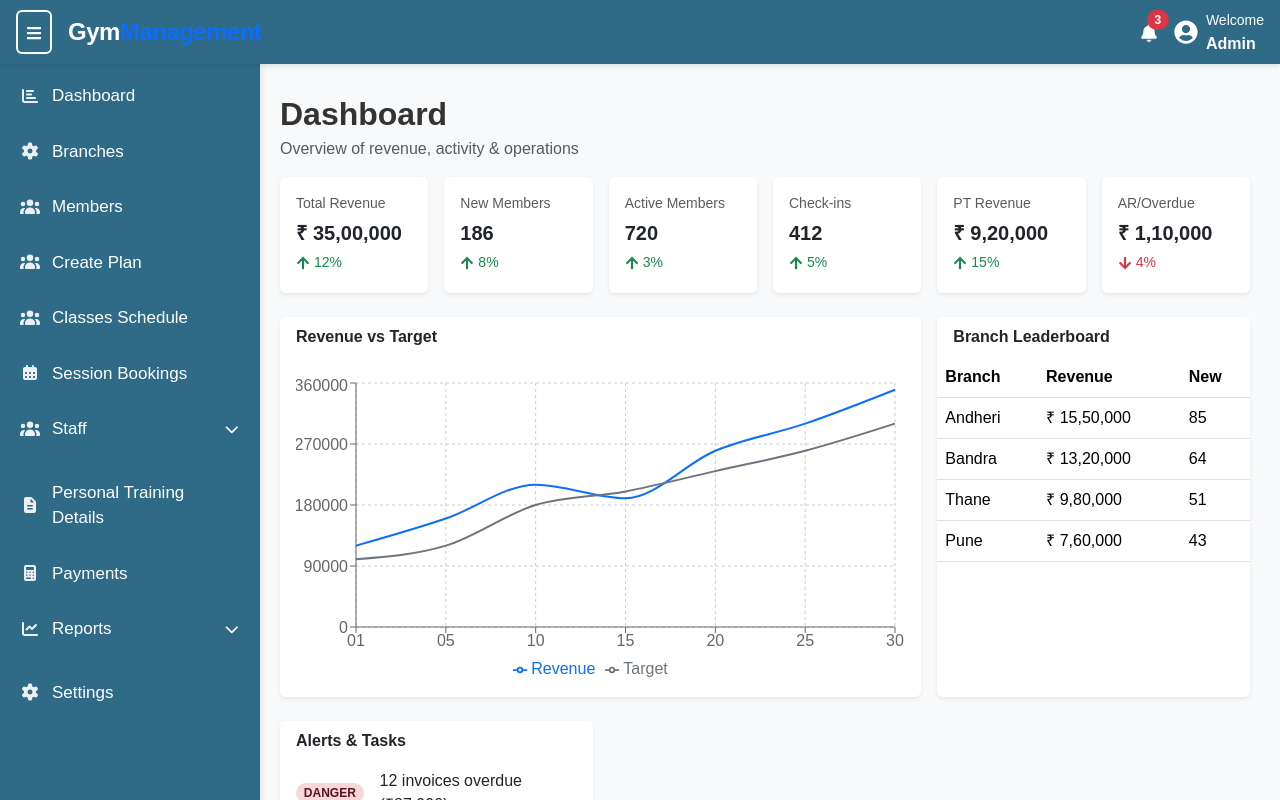
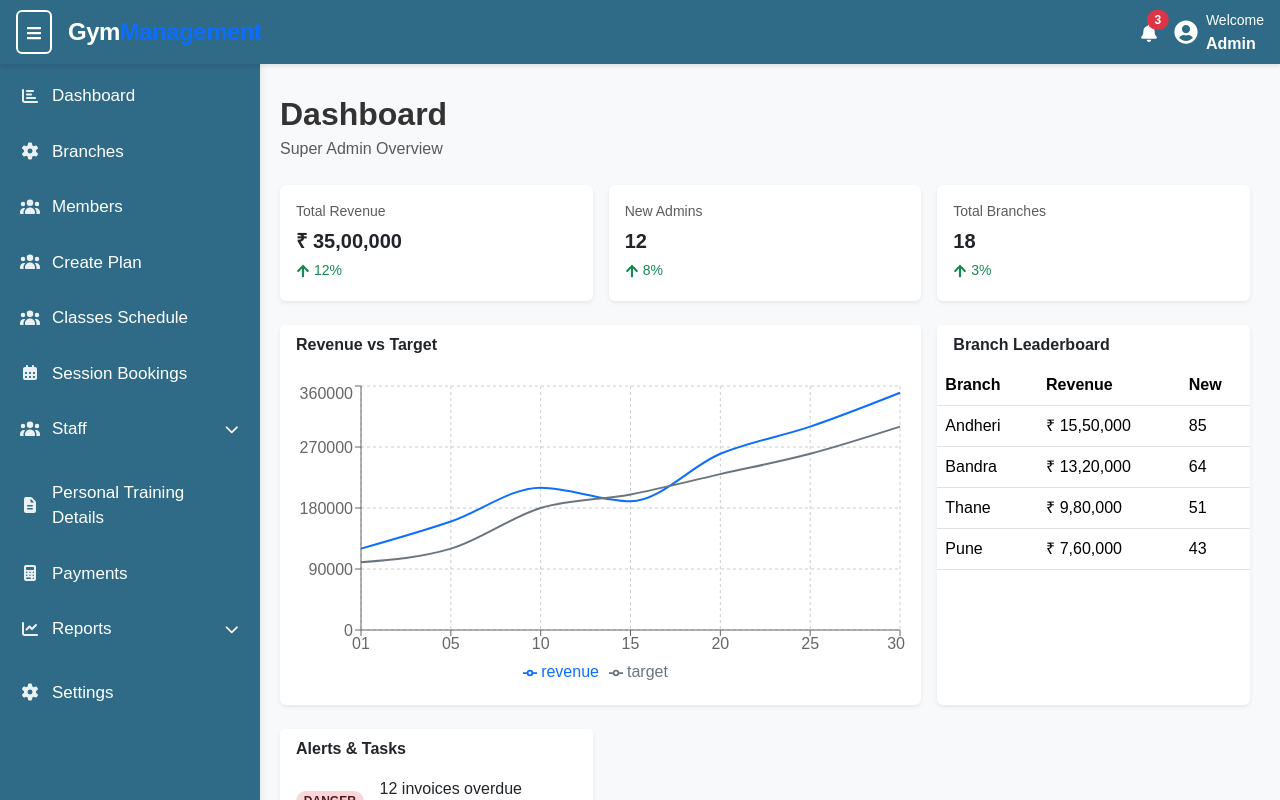
Before and after one commit to shrikantsullere/gym-frontend, a React (Vite) app: page /superadmin/dashboard in a window 1280 px wide. Shown: the top 800 px of the page. Built offline with nearby package versions, Linux system fonts and the light colour scheme.

Commit message:
changes in deshboard

```diff
--- a/src/Dashboard/SuperAdmin/SuperAdminDashbaord.jsx
+++ b/src/Dashboard/SuperAdmin/SuperAdminDashbaord.jsx
@@ -1,4 +1,4 @@
-import React, { useMemo } from "react";
+import React from "react";
 import {
   LineChart,
   Line,
@@ -9,26 +9,17 @@ import {
   ResponsiveContainer,
   Legend,
 } from "recharts";
-import { FaArrowUp, FaArrowDown, FaBell, FaPlus, FaReceipt, FaCreditCard, FaBullhorn } from "react-icons/fa";
-
-// Super Admin → Dashboard (Home)
-// Matches your wireframe exactly:
-// - KPI cards (6)
-// - Row 2: Revenue vs Target (line) + Branch Leaderboard
-// - Row 3: Attendance Heatmap + Alerts & Tasks
-// - Row 4: Quick Actions
+import { FaArrowUp, FaArrowDown } from "react-icons/fa";
 
 export default function DashboardHomePage() {
-  // ------- Mock Data -------
+  // ----------- UPDATED KPIs (3 Only) -----------
   const kpis = [
     { title: "Total Revenue", value: 3500000, delta: +12 },
-    { title: "New Members", value: 186, delta: +8 },
-    { title: "Active Members", value: 720, delta: +3 },
-    { title: "Check-ins", value: 412, delta: +5 },
-    { title: "PT Revenue", value: 920000, delta: +15 },
-    { title: "AR/Overdue", value: 110000, delta: -4 },
+    { title: "New Admins", value: 12, delta: +8 },
+    { title: "Total Branches", value: 18, delta: +3 },
   ];
 
+  // ----------- Revenue Chart -----------
   const revenueData = [
     { d: "01", revenue: 120000, target: 100000 },
     { d: "05", revenue: 160000, target: 120000 },
@@ -39,6 +30,7 @@ export default function DashboardHomePage() {
     { d: "30", revenue: 350000, target: 300000 },
   ];
 
+  // ----------- Branch Leaderboard -----------
   const leaderboard = [
     { branch: "Andheri", revenue: 1550000, newMembers: 85 },
     { branch: "Bandra", revenue: 1320000, newMembers: 64 },
@@ -46,14 +38,7 @@ export default function DashboardHomePage() {
     { branch: "Pune", revenue: 760000, newMembers: 43 },
   ];
 
-  const heatDays = ["Mon", "Tue", "Wed", "Thu", "Fri", "Sat", "Sun"];
-  const heatHours = ["06", "07", "08", "09", "10", "11", "12", "13", "14", "15", "16", "17"];
-  const heatmap = useMemo(() => {
-    const seed = 11; let x = seed;
-    const rnd = () => (x = (x * 9301 + 49297) % 233280) / 233280;
-    return heatDays.map(() => heatHours.map(() => Math.floor(rnd() * 40)));
-  }, []);
-
+  // ----------- Alerts -----------
   const alerts = [
     { type: "danger", text: "12 invoices overdue (₹87,990)" },
     { type: "success", text: "Razorpay webhook verified" },
@@ -62,28 +47,35 @@ export default function DashboardHomePage() {
   ];
 
   return (
-    <div className="">
-      {/* Heading */}
-      <div className="d-flex align-items-center justify-content-between mb-3">
-        <div>
-          <h2 className="fw-bold mb-1">Dashboard</h2>
-          <div className="text-muted">Overview of revenue, activity & operations</div>
-        </div>
-        {/* <button className="btn btn-outline-secondary">
-          <FaBell className="me-2"/>Alerts
-        </button> */}
+    <div>
+      {/* Page Header */}
+      <div className="mb-4">
+        <h2 className="fw-bold mb-1">Dashboard</h2>
+        <div className="text-muted">Super Admin Overview</div>
       </div>
 
-      {/* KPI row (6) */}
+      {/* KPI ROW (3 Cards Only Now) */}
       <div className="row g-3 mb-4">
         {kpis.map((k, i) => (
-          <div className="col-6 col-lg-2" key={i}>
-            <div className="card border-0 shadow-sm h-100">
+          <div className="col-6 col-md-4" key={i}>
+            <div className="card shadow-sm border-0 h-100">
               <div className="card-body">
                 <div className="text-muted small">{k.title}</div>
-                <div className="fs-5 fw-semibold mt-1">{k.title.includes("Rev") || k.title.includes("AR") ? fmtINR(k.value) : k.value}</div>
-                <div className={`small mt-1 d-inline-flex align-items-center ${k.delta >= 0 ? "text-success" : "text-danger"}`}>
-                  {k.delta >= 0 ? <FaArrowUp className="me-1"/> : <FaArrowDown className="me-1"/>}
+
+                <div className="fs-5 fw-semibold mt-1">
+                  {k.title.includes("Revenue") ? fmtINR(k.value) : k.value}
+                </div>
+
+                <div
+                  className={`small mt-1 d-inline-flex align-items-center ${
+                    k.delta >= 0 ? "text-success" : "text-danger"
+                  }`}
+                >
+                  {k.delta >= 0 ? (
+                    <FaArrowUp className="me-1" />
+                  ) : (
+                    <FaArrowDown className="me-1" />
+                  )}
                   {Math.abs(k.delta)}%
                 </div>
               </div>
@@ -92,30 +84,48 @@ export default function DashboardHomePage() {
         ))}
       </div>
 
-      {/* Row 2: Revenue vs Target + Branch Leaderboard */}
+      {/* Revenue + Leaderboard */}
       <div className="row g-3 mb-4">
+        {/* Chart */}
         <div className="col-12 col-lg-8">
           <div className="card border-0 shadow-sm h-100">
-            <div className="card-header bg-white border-0 fw-semibold">Revenue vs Target</div>
+            <div className="card-header bg-white border-0 fw-semibold">
+              Revenue vs Target
+            </div>
             <div className="card-body" style={{ height: 340 }}>
               <ResponsiveContainer width="100%" height="100%">
-                <LineChart data={revenueData} margin={{ top: 10, right: 10, left: 0, bottom: 0 }}>
+                <LineChart data={revenueData}>
                   <CartesianGrid strokeDasharray="3 3" />
                   <XAxis dataKey="d" />
                   <YAxis />
-                  <Tooltip formatter={(v) => (typeof v === 'number' ? fmtINR(v) : v)} />
-                  <Legend/>
-                  <Line type="monotone" dataKey="revenue" stroke="#0d6efd" strokeWidth={2} dot={false} name="Revenue" />
-                  <Line type="monotone" dataKey="target" stroke="#6c757d" strokeWidth={2} dot={false} name="Target" />
+                  <Tooltip formatter={(v) => fmtINR(v)} />
+                  <Legend />
+                  <Line
+                    type="monotone"
+                    dataKey="revenue"
+                    stroke="#0d6efd"
+                    strokeWidth={2}
+                    dot={false}
+                  />
+                  <Line
+                    type="monotone"
+                    dataKey="target"
+                    stroke="#6c757d"
+                    strokeWidth={2}
+                    dot={false}
+                  />
                 </LineChart>
               </ResponsiveContainer>
             </div>
           </div>
         </div>
 
+        {/* Leaderboard */}
         <div className="col-12 col-lg-4">
           <div className="card border-0 shadow-sm h-100">
-            <div className="card-header bg-white border-0 fw-semibold">Branch Leaderboard</div>
+            <div className="card-header bg-white border-0 fw-semibold">
+              Branch Leaderboard
+            </div>
             <div className="table-responsive">
               <table className="table table-hover align-middle mb-0">
                 <thead className="bg-light">
@@ -140,41 +150,35 @@ export default function DashboardHomePage() {
         </div>
       </div>
 
-      {/* Row 3: Attendance Heatmap + Alerts & Tasks */}
-      <div className="row g-3 mb-4">
-
-
+      {/* Alerts */}
+      <div className="row g-3">
         <div className="col-12 col-lg-4">
           <div className="card border-0 shadow-sm h-100">
-            <div className="card-header bg-white border-0 fw-semibold">Alerts & Tasks</div>
+            <div className="card-header bg-white border-0 fw-semibold">
+              Alerts & Tasks
+            </div>
             <div className="list-group list-group-flush">
               {alerts.map((a, i) => (
-                <div key={i} className={`list-group-item d-flex align-items-center`}>
-                  <span className={`badge rounded-pill me-3 ${badgeTone(a.type)}`}>{a.type.toUpperCase()}</span>
-                  <span>{a.text}</span>
+                <div
+                  key={i}
+                  className="list-group-item d-flex align-items-center"
+                >
+                  <span className={`badge rounded-pill me-3 ${badgeTone(a.type)}`}>
+                    {a.type.toUpperCase()}
+                  </span>
+                  {a.text}
                 </div>
               ))}
             </div>
           </div>
         </div>
       </div>
-
-
     </div>
   );
 }
 
-function QA({ icon, text }) {
-  return (
-    <button className="btn btn-light border d-flex align-items-center justify-content-between px-3 py-3">
-      <span className="fw-medium">{text}</span>
-      <span className="opacity-75">{icon}</span>
-    </button>
-  );
-}
-
+// -------- Helpers --------
 function fmtINR(n) {
-  if (typeof n !== "number") return n;
   return "₹ " + n.toLocaleString("en-IN");
 }
 
```
Also changed, not shown: src/Dashboard/SuperAdmin/SuperAdminAdmin.jsx (+101 -32 lines).
